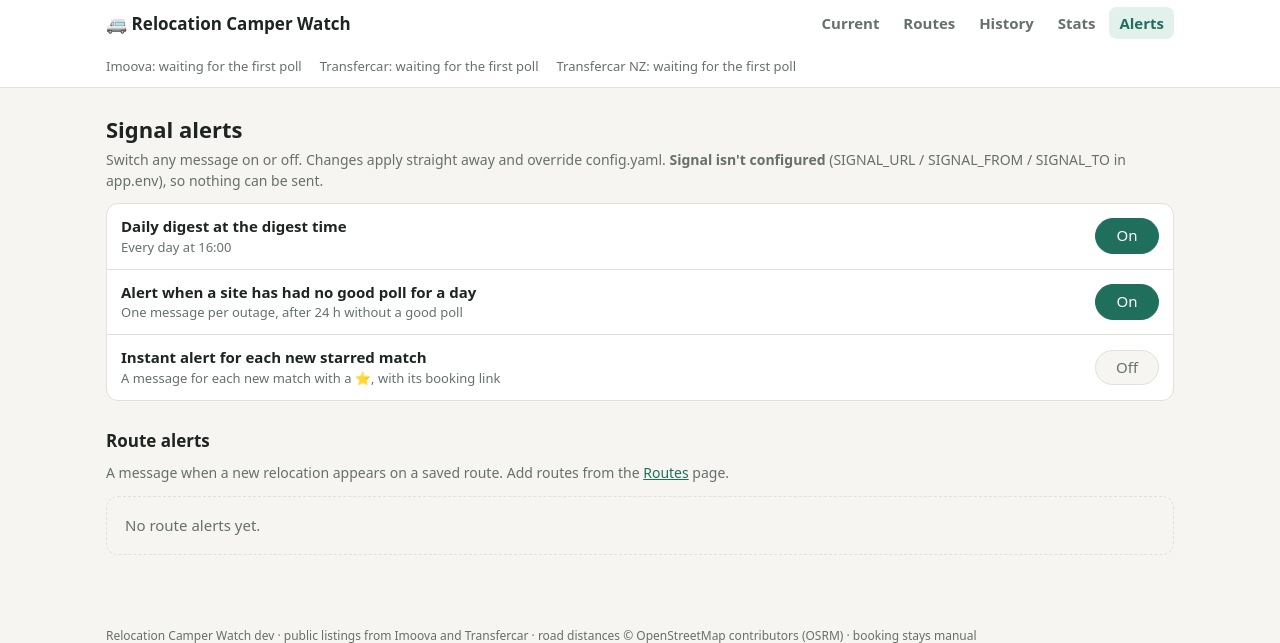
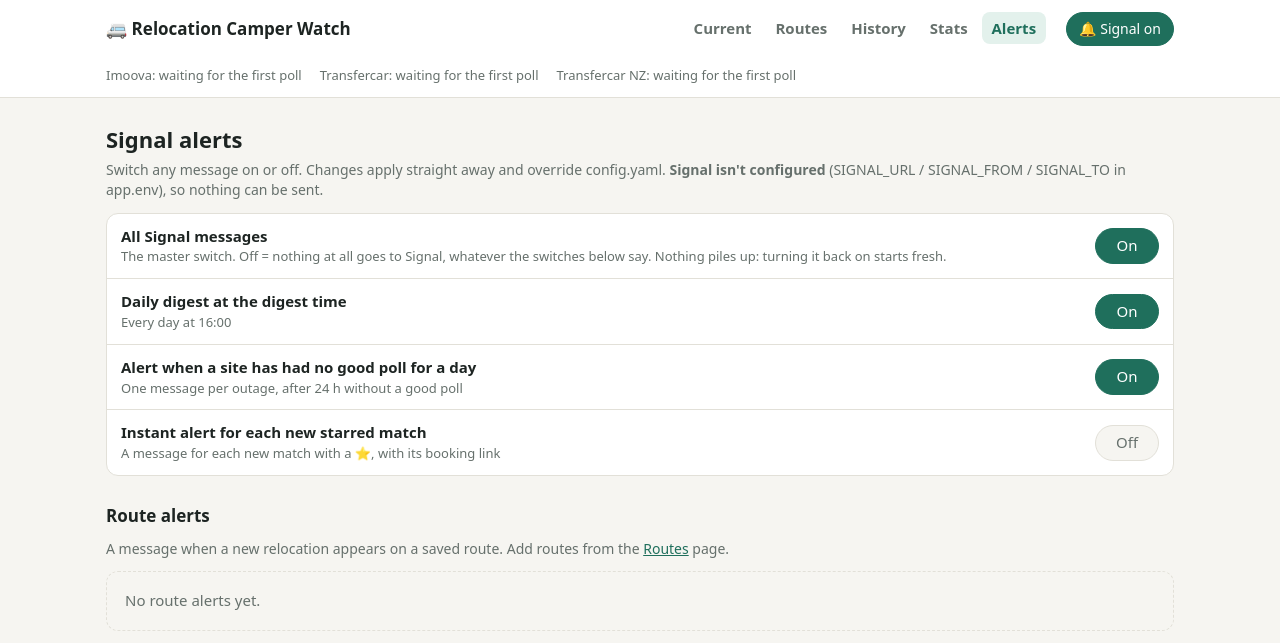
Before and after one commit to Fosinator/relocation-camper-watch, a FastAPI app: page /alerts in a window 1280 px wide. Shown: the top 643 px of the page. Run offline with FastAPI, Linux system fonts and the light colour scheme; some libraries are stand-ins or nearby versions.

Commit message:
Master switch for Signal messages; route alerts ignore extra copies of a deal
David: "I need to be able to switch off the signal messages". Recent route
alerts were mostly extra copies of deals already sent: operators list each
available van separately (five 2-berth campervans Adelaide -> Hobart for
16 Nov arrived as five listings over the day).

- "All Signal messages" master switch: header button on every page
  (🔔 Signal on / 🔕 Signal off), first row on the Alerts page, and a banner
  with "turn them back on" while off. While off everything is handled as
  if sent (digest marked, route listings seen), so nothing piles up.
- Route alerts only fire for a new deal (route, vehicle type, first pickup
  day, ferry/fuel included); more copies of a deal already seen are
  recorded quietly, and copies arriving together are one line with
  "×N available". The Routes page shows "×N available" too.

Co-Authored-By: Claude Opus 5.5 <noreply@anthropic.com>

```diff
--- a/app/rcw/config.py
+++ b/app/rcw/config.py
@@ -44,6 +44,7 @@ DEFAULTS = {
     },
     "alerts": {
         "dry_run": False,
+        "signal": True,                  # master switch: false = nothing goes to Signal (Alerts page / header)
         "digest": True,
         "outage": True,
         "instant_starred": False,
--- a/app/rcw/prefs.py
+++ b/app/rcw/prefs.py
@@ -12,6 +12,8 @@ log = logging.getLogger(__name__)
 
 # switch -> (config section, key, label on the Alerts page)
 SWITCHES = {
+    # the master switch (David 2026-10-31: "I need to be able to switch off the signal messages")
+    "signal": ("alerts", "signal", "All Signal messages"),
     "digest": ("alerts", "digest", "Daily digest at the digest time"),
     "outage": ("alerts", "outage", "Alert when a site has had no good poll for a day"),
     "instant_starred": ("alerts", "instant_starred", "Instant alert for each new starred match"),
--- a/app/rcw/routes.py
+++ b/app/rcw/routes.py
@@ -138,22 +138,37 @@ def rows(c, cfg: dict, route: dict, today) -> list[dict]:
 
 
 def _same_deal(a: dict, b: dict) -> bool:
-    """The same van on both sites: same route, vehicle type, berths (or unknown) and first pickup day."""
-    return (a["source"] != b["source"] and (a["origin"] or "").lower() == (b["origin"] or "").lower()
-            and (a["destination"] or "").lower() == (b["destination"] or "").lower()
-            and a["vehicle_type"] == b["vehicle_type"] and a["pickup_from"] == b["pickup_from"]
+    """The same deal: same route, vehicle type, berths (or unknown) and first pickup day. That's either the same
+    van on the other site, or another copy - operators list each available van separately (2026-10-31: five
+    2-berth campervans Adelaide -> Hobart for 16 Nov arrived as five listings)."""
+    return (deal_key(a) == deal_key(b)
             and (a["berths"] is None or b["berths"] is None or a["berths"] == b["berths"]))
 
 
+def _includes(r: dict, word: str) -> bool:
+    return word in (r.get("inclusions") or "").lower()
+
+
+def deal_key(r: dict) -> tuple:
+    """Route, vehicle type, first pickup day and whether the ferry / fuel are included (a copy has the same
+    offer; a listing without the ferry is a different deal)."""
+    return ((r["origin"] or "").lower(), (r["destination"] or "").lower(), r["vehicle_type"], r["pickup_from"],
+            _includes(r, "ferry"), _includes(r, "fuel"))
+
+
 def group(rows_: list[dict]) -> list[dict]:
-    """Rows -> one entry per deal, with .also = the same van on the other site."""
+    """Rows -> one entry per deal, with .also = the same deal on the other site, .copies = how many vans are
+    listed (the most on any one site)."""
     out: list[dict] = []
     for r in rows_:
-        twin = next((p for p in out if _same_deal(p, r) and r["source"] not in {x["source"] for x in p["also"]}), None)
-        if twin:
+        twin = next((p for p in out if _same_deal(p, r)), None)
+        if twin is None:
+            out.append({**r, "also": [], "copies": 1, "per_site": {r["source"]: 1}})
+            continue
+        twin["per_site"][r["source"]] = twin["per_site"].get(r["source"], 0) + 1
+        twin["copies"] = max(twin["per_site"].values())
+        if r["source"] != twin["source"] and r["source"] not in {a["source"] for a in twin["also"]}:
             twin["also"].append(r)
-        else:
-            out.append({**r, "also": []})
     return out
 
 
@@ -163,6 +178,8 @@ def message_lines(r: dict) -> list[str]:
     head = f"{r['origin'] or '****'} → {r['destination'] or '****'} · {vehicle} · {r['days_included'] or '****'} days"
     if r["pickup_from"]:
         head += f" · pick up {r['pickup_from']:%-d %b}"
+    if r.get("copies", 1) > 1:
+        head += f" · ×{r['copies']} available"
     extras = [f"⛴ ferry {r['ferry_short']}"] if r.get("ferry_short") else []
     if r.get("fuel_allowance"):
         extras.append(f"⛽ fuel {normalise.dollars(r['fuel_allowance'], r.get('currency'))}")
@@ -215,19 +232,24 @@ def seed_home_watch(c, cfg: dict, today, now) -> None:
 
 
 def alert_new(cfg: dict, now, today) -> int:
-    """For each route alert that's switched on: one Signal message with the listings not seen before."""
+    """For each route alert that's switched on: one Signal message with the deals not seen before. Another copy
+    of a deal already seen (same route, vehicle type and first pickup day) is recorded quietly."""
     sent = 0
     with db.conn() as c:
         for w in watches(c):
             found = rows(c, cfg, w, today)
-            seen = {r["relocation_id"] for r in c.execute("SELECT relocation_id FROM watch_seen WHERE watch_id = %s",
-                                                          (w["id"],))}
+            seen_rows = c.execute("""SELECT r.id, r.origin, r.destination, r.vehicle_type, r.pickup_from, r.inclusions
+                                     FROM watch_seen s JOIN relocations r ON r.id = s.relocation_id
+                                     WHERE s.watch_id = %s""", (w["id"],)).fetchall()
+            seen = {r["id"] for r in seen_rows}
+            seen_deals = {deal_key(r) for r in seen_rows}
             new = [r for r in found if r["id"] not in seen]
             if not new:
                 continue
+            fresh = [r for r in new if deal_key(r) not in seen_deals]
             ok = False
-            if w["alert"]:
-                deals = group(new)
+            if w["alert"] and fresh:
+                deals = group(fresh)
                 head = f"🔔 New on {label(w)}" + (f" ({len(deals)})" if len(deals) > 1 else "")
                 text = "\n\n".join([head] + ["\n".join(message_lines(d)) for d in deals]
                                    + [f"Dashboard: {settings.DASHBOARD_URL}/routes?watch={w['id']}"])
@@ -235,9 +257,12 @@ def alert_new(cfg: dict, now, today) -> int:
                 c.execute("INSERT INTO messages (kind, dry_run, sent, text) VALUES ('route', %s, %s, %s)",
                           (signal.is_dry_run(cfg), ok, text))
                 sent += len(deals) if ok else 0
-                log.info("route alert %s: %d new - %s", label(w), len(new), "sent" if ok else "SEND FAILED")
-            if ok or not w["alert"]:  # a switched-off alert still marks them seen, so switching on sends no backlog
+                log.info("route alert %s: %d new deals (%d listings) - %s", label(w), len(deals), len(new),
+                         "sent" if ok else "SEND FAILED")
+            # marked seen when sent, when the alert is off (so switching it on sends no backlog), or when every
+            # listing was just another copy of a deal already seen
+            if ok or not w["alert"] or not fresh:
                 c.cursor().executemany("""INSERT INTO watch_seen (watch_id, relocation_id, seen_at, alerted)
                                  VALUES (%s, %s, %s, %s) ON CONFLICT DO NOTHING""",
-                              [(w["id"], r["id"], now, ok) for r in new])
+                              [(w["id"], r["id"], now, ok and r in fresh) for r in new])
     return sent
--- a/app/rcw/templates/alerts.html
+++ b/app/rcw/templates/alerts.html
@@ -12,7 +12,9 @@
     <div>
       <div><strong>{{ label }}</strong></div>
       <div class="meta">
-        {% if key == 'digest' %}Every day at {{ cfg.schedule.digest_time }}{% if last_digest %} · last one {{ last_digest.created_at|dt }}{% endif %}
+        {% if key == 'signal' %}The master switch. Off = nothing at all goes to Signal, whatever the switches below say. Nothing piles up: turning it back on starts fresh.
+        {% elif signal_paused %}Paused by the master switch
+        {% elif key == 'digest' %}Every day at {{ cfg.schedule.digest_time }}{% if last_digest %} · last one {{ last_digest.created_at|dt }}{% endif %}
         {% elif key == 'outage' %}One message per outage, after {{ cfg.alerts.outage_hours }} h without a good poll
         {% elif key == 'instant_starred' %}A message for each new match with a ⭐, with its booking link{% endif %}
       </div>
@@ -54,7 +56,7 @@
 <div class="tablewrap"><table>
   <tr><th>When</th><th>Kind</th><th>Result</th><th>Message</th></tr>
   {% for m in recent %}
-  <tr><td>{{ m.created_at|dt }}</td><td>{{ m.kind }}</td><td>{{ 'dry run' if m.dry_run else ('sent' if m.sent else 'FAILED') }}</td>
+  <tr><td>{{ m.created_at|dt }}</td><td>{{ m.kind }}</td><td>{{ 'not sent (off / dry run)' if m.dry_run else ('sent' if m.sent else 'FAILED') }}</td>
     <td class="wrap-cell">{{ m.text|truncate(140) }}</td></tr>
   {% endfor %}
 </table></div>
--- a/app/rcw/templates/base.html
+++ b/app/rcw/templates/base.html
@@ -69,6 +69,10 @@ details.trip > summary::-webkit-details-marker { display: none; }
 .trip-body { position: absolute; left: -1px; right: -1px; z-index: 5; margin-top: 6px; padding: 12px 14px;
   background: var(--card); border: 1px solid var(--line); border-radius: 12px; box-shadow: 0 8px 24px rgba(0,0,0,.18); }
 .bad-text { color: var(--bad); font-weight: 600; }
+.signal-switch { margin: 0; }
+.signal-switch .toggle { cursor: pointer; font: inherit; font-size: 14px; white-space: nowrap; }
+.inline-form { display: inline; margin: 0; }
+.linkish-ok { color: var(--accent); font: inherit; font-weight: 600; cursor: pointer; }
 .onward { font-size: 14px; font-weight: 600; text-decoration: none; }
 .onward-late { color: var(--muted); font-weight: 500; }
 .star-key { border-left: 4px solid var(--star); padding-left: 4px; color: var(--star); font-weight: 600; }
@@ -143,6 +147,9 @@ footer { color: var(--muted); font-size: 12px; padding: 24px 0; }
         <a href="/stats" class="{{ 'on' if page == 'stats' }}">Stats</a>
         <a href="/alerts" class="{{ 'on' if page == 'alerts' }}">Alerts</a>
       </nav>
+      <form class="signal-switch" method="post" action="/alerts/switch{{ qs({'key': 'signal', 'on': 1 if signal_paused else 0, 'back': here}) }}">
+        <button type="submit" class="toggle {{ 'is-off' if signal_paused else 'is-on' }}" title="{{ 'Signal messages are off - tap to turn them back on' if signal_paused else 'Tap to stop all Signal messages' }}">{{ '🔕 Signal off' if signal_paused else '🔔 Signal on' }}</button>
+      </form>
     </div>
     <div class="status">
       {% for s in sources %}
@@ -162,7 +169,8 @@ footer { color: var(--muted); font-size: 12px; padding: 24px 0; }
 </header>
 <div class="wrap">
   {% if config_error %}<div class="notice">{{ config_error }}</div>{% endif %}
-  {% if dry_run %}<div class="notice info">Dry-run mode: digests and alerts are written to the log, not sent to Signal.</div>{% endif %}
+  {% if signal_paused %}<div class="notice info">🔕 <strong>Signal messages are switched off.</strong> Nothing is sent, and nothing piles up for later. <form class="inline-form" method="post" action="/alerts/switch{{ qs({'key': 'signal', 'on': 1, 'back': here}) }}"><button class="linkish linkish-ok" type="submit">Turn them back on</button></form></div>
+  {% elif dry_run %}<div class="notice info">Dry-run mode: digests and alerts are written to the log, not sent to Signal.</div>{% endif %}
   {% for s in sources if s.failing_since and s.last_error %}
     <div class="notice"><strong>{{ s.label }}</strong> has been failing since {{ s.failing_since|dt }}: {{ s.last_error }}{% if s.next_attempt_at %} · next try {{ s.next_attempt_at|dt }}{% endif %}</div>
   {% endfor %}
--- a/app/rcw/templates/routes.html
+++ b/app/rcw/templates/routes.html
@@ -62,7 +62,7 @@
     <div class="home-head">
       <div>
         <div class="route">{{ '🇳🇿 ' if r.region == 'NZ' }}{{ r.origin or '****' }} → {{ r.destination or '****' }}</div>
-        <div class="meta">{{ r.vehicle_name or r.vehicle_type }}{% if r.berths %} · {{ r.berths }} berths{% endif %}{% if r.matched %} · ✓ matches your filters{% endif %}</div>
+        <div class="meta">{{ r.vehicle_name or r.vehicle_type }}{% if r.berths %} · {{ r.berths }} berths{% endif %}{% if r.matched %} · ✓ matches your filters{% endif %}{% if r.copies > 1 %} · <strong>×{{ r.copies }} available</strong>{% endif %}</div>
       </div>
       <div class="home-cost" title="{% for lbl, amount in c.parts %}{{ lbl }} ${{ amount }}{{ ' · ' if not loop.last }}{% endfor %}">
         <div class="big">{{ c.total|money(r.currency) }}</div><div class="meta">out of pocket</div>
```
Also changed, not shown: app/rcw/signal.py (+14 -5 lines), app/rcw/web.py (+5 -3 lines), app/tests/test_db.py (+38 -0 lines).
